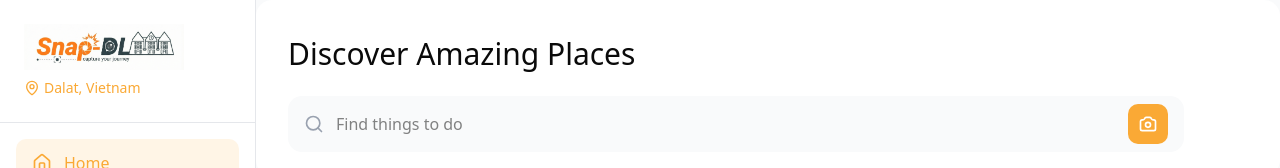
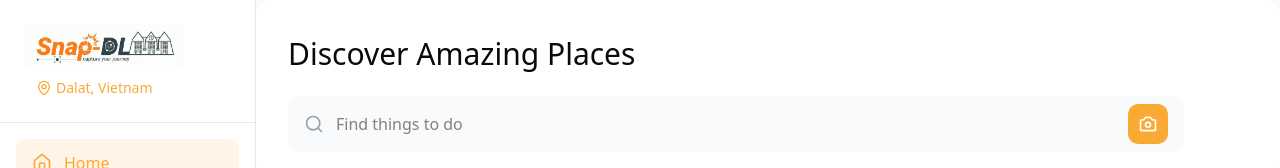
Before and after one commit to Foodevn/Snap_D, a Next.js app: page / in a window 1280 px wide. Shown: the top 168 px of the page. Built offline with nearby package versions, Linux system fonts and the light colour scheme.

Commit message:
fix: adjust layout and spacing in Sidebar component for better alignment

```diff
--- a/src/components/Sidebar.tsx
+++ b/src/components/Sidebar.tsx
@@ -16,7 +16,7 @@ export function Sidebar({ currentView, onHomeClick, onFavoritesClick, onProfileC
         {/* Logo */}
         <div className="p-6 border-b border-gray-200">
           <img src="./logo-snap-d.png" alt="logo" className='w-40' />
-          <div className="flex items-center gap-1 text-sm text-[#FAA935] mt-2">
+          <div className="flex items-center gap-1 text-sm text-[#FAA935] mt-2 ml-3">
             <MapPin className="w-4 h-4" />
             <span>Dalat, Vietnam</span>
           </div>
```
Lines whose indentation alone changed are shown as unchanged.
